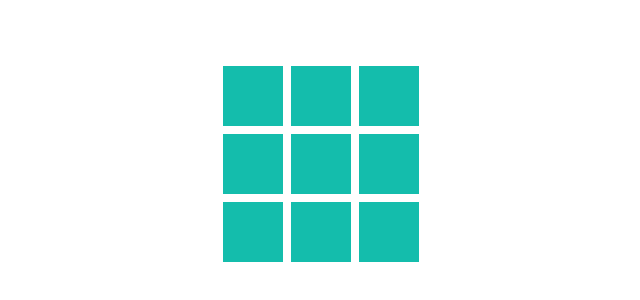
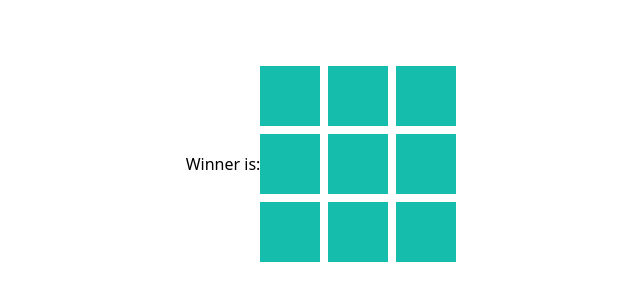
Before and after one commit to vuanhtu1993/poly-typescript, a React (Create React App) app in the folder lesson4/: page / in a window 1280 px wide. Shown: the part 236-536 px from the top of the page, without its empty margins (319-959 px from the left). Built offline with nearby package versions, Linux system fonts and the light colour scheme.

Commit message:
Buổi 9: Assigment 1

```diff
--- a/lesson4/src/components/board.jsx
+++ b/lesson4/src/components/board.jsx
@@ -18,7 +18,23 @@ const Board = () => {
         setPlayer(!player)
     }
 
-    return <div className="grid grid-cols-3 gap-2">
+    const listWin = [
+        [0, 1, 2], [0, 4, 8], [0,3,6]
+    ]
+
+    const checkWinner = () => {
+        for(let i = 0; i < listWin.length; i++) {
+            const [p1, p2, p3] = listWin[i]
+            if (game[p1] === game[p2] && game[p2] === game[p3]) {
+                return game[p1]
+            }
+        }
+        return null
+    }
+
+    return <>
+    <h2>Winner is: {checkWinner()}</h2>
+    <div className="grid grid-cols-3 gap-2">
         <Square value={game[0]} handlePlay={() => handlePlay(0)}/>
         <Square value={game[1]} handlePlay={() => handlePlay(1)}/>
         <Square value={game[2]} handlePlay={() => handlePlay(2)}/>
@@ -29,6 +45,7 @@ const Board = () => {
         <Square value={game[7]} handlePlay={() => handlePlay(7)}/>
         <Square value={game[8]} handlePlay={() => handlePlay(8)}/>
     </div>
+    </>
 }
 
 export default Board
--- a/lesson4/src/components/square.jsx
+++ b/lesson4/src/components/square.jsx
@@ -1,8 +1,15 @@
 import { useState } from "react"
 
 const Square = ({value, handlePlay}) => {
+
+    const squareHandlePlay = () => {
+        if (!value) {
+            handlePlay()
+        }
+    }
+
     return <button
-        onClick={handlePlay}
+        onClick={squareHandlePlay}
         className="w-[60px] h-[60px] bg-[#14bdac] text-3xl text-white">
         {value}
     </button>
```
